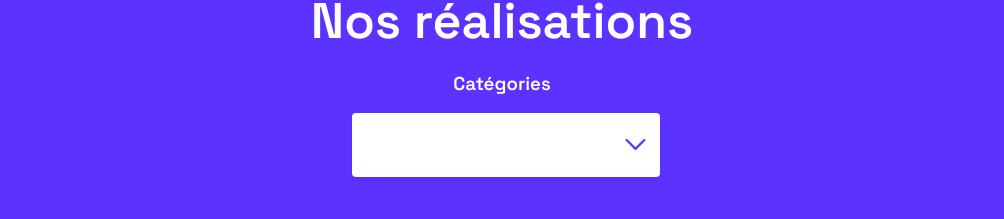
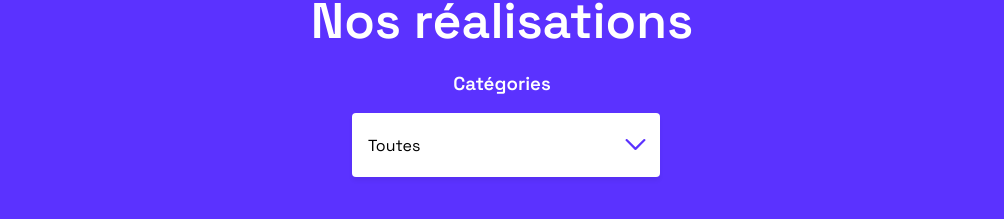
Before and after one commit to ModanDahdouh/Projet-10-OC, a React (Create React App) app: page / in a window 1280 px wide. Shown: the part 1711-1930 px from the top of the page, without its empty margins (138-1142 px from the left). Built offline with nearby package versions, Linux system fonts and the light colour scheme.

Commit message:
ajout commentaire

```diff
--- a/src/components/Select/index.js
+++ b/src/components/Select/index.js
@@ -13,8 +13,8 @@ const Select = ({
     label,
     type = "normal",
 }) => {
-    const [value, setValue] = useState(true);
-    const [collapsed, setCollapsed] = useState(true);
+    const [value, setValue] = useState(false); // ajout false pour ajoute la categorie par default
+    const [collapsed, setCollapsed] = useState(true); // ajout true pour fermer la liste par defaut
     // Fonction pour mettre à jour la valeur sélectionnée et gérer la visibilité de la liste déroulante
     const changeValue = (newValue) => {
         onChange(newValue); // Appel de la fonction onChange avec la nouvelle valeur
--- a/src/containers/Events/index.js
+++ b/src/containers/Events/index.js
@@ -16,14 +16,14 @@ const EventList = () => {
 
     // Filtre les événements en fonction du type sélectionné
     const filteredEvents = type
-        ? data?.events.filter((event) => event.type === type)
-        : data?.events || [];
+        ? data?.events.filter((event) => event.type === type) // Si un type est sélectionné, filtre les événements ayant ce type
+        : data?.events || []; // Sinon, si aucun type n'est sélectionné ou si les données sont null/undefined, initialise filteredEvents avec un tableau vide
 
-    // Pagination des événements
+    // Pagination des événements filtrés
     const paginatedEvents = filteredEvents.filter(
         (event, index) =>
-            (currentPage - 1) * PER_PAGE <= index &&
-            index < currentPage * PER_PAGE
+            (currentPage - 1) * PER_PAGE <= index && // Vérifie si l'index de l'événement est supérieur ou égal à l'index de début de page
+            index < currentPage * PER_PAGE // Vérifie si l'index de l'événement est inférieur à l'index de fin de page
     );
 
     const changeType = (evtType) => {
--- a/src/contexts/DataContext/index.js
+++ b/src/contexts/DataContext/index.js
@@ -35,8 +35,8 @@ export const DataProvider = ({ children }) => {
         }
 
         const dataCopy = [...data.events]; // copie de data.events, pour classer du plus au moins récent
-        dataCopy.sort((a, b) => (a.date < b.date ? 1 : -1));
-        setLast(dataCopy[0]); // set du state last avec l'event le plus récent du tableau dataCopy
+        dataCopy.sort((a, b) => (a.date < b.date ? 1 : -1)); // Tri du tableau dataCopy par date du plus au moins récent
+        setLast(dataCopy[0]); // set du state last avec l'event le plus récent du tableau dataCopy pour la prestation
     }, [data, getData]); // appel du hook useEffect à chaque modification de data ou getData
 
     return (
```
